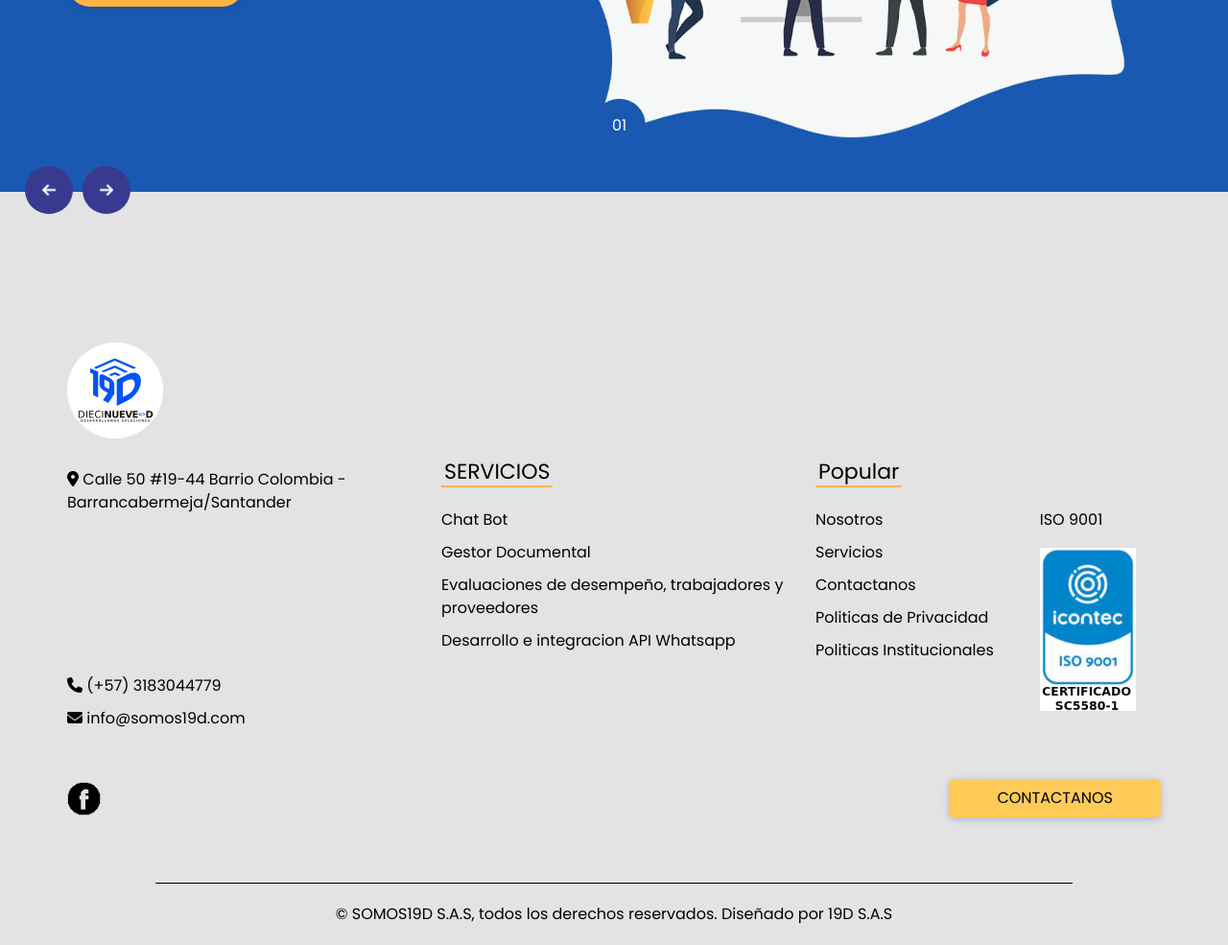
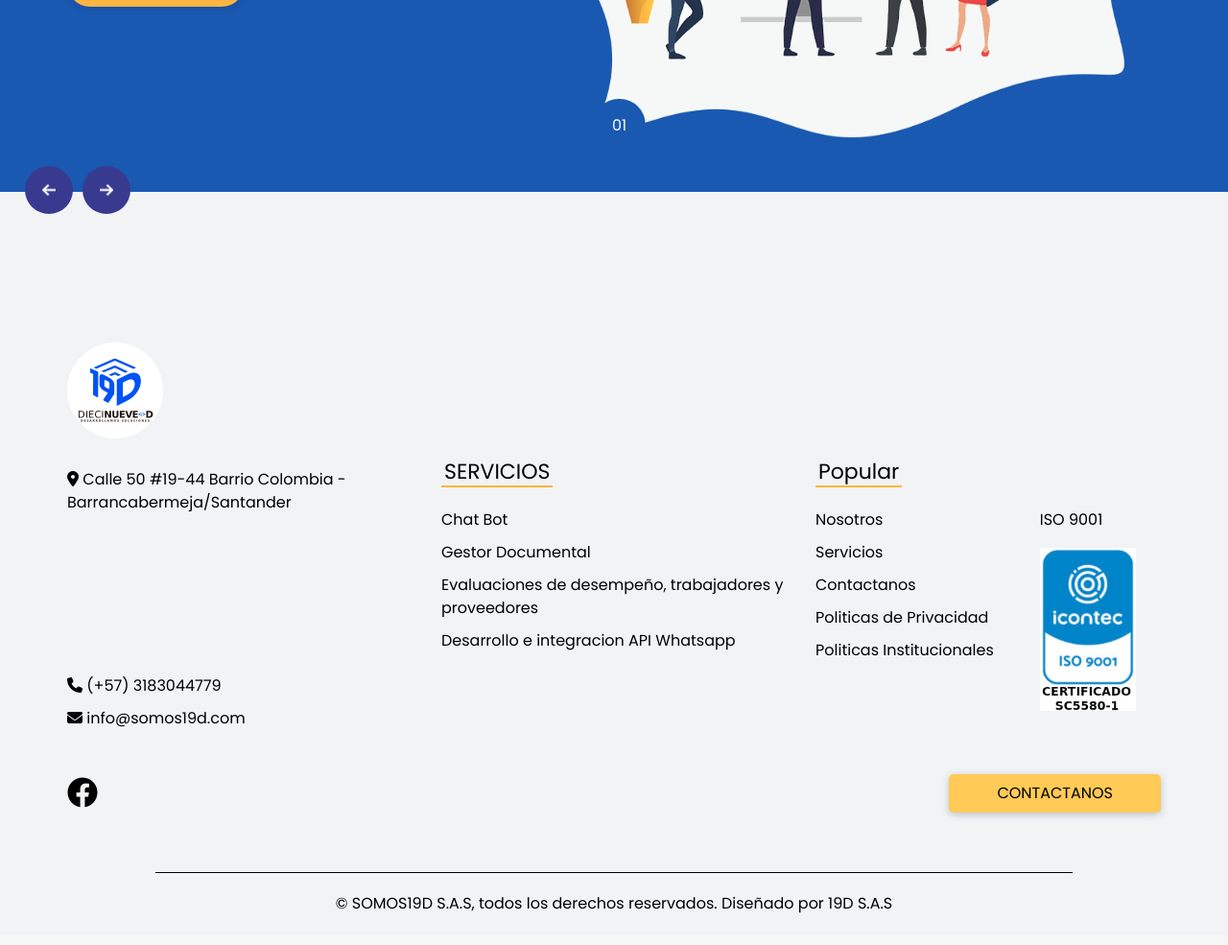
Before and after one commit to HakaiNoKami97/19D, a PHP site: page / in a window 1280 px wide. Shown: the part 552-1537 px from the top of the page at 96% size. After the commit the page ends 1504 px from the top, so only its background shows below. Run offline with PHP 8.4, Linux system fonts and the light colour scheme; a map, chart or similar area stays blank; some libraries are stand-ins or nearby versions; grey boxes are pictures that could not be loaded.

Commit message:
Color del fondo de footer e icono de facebook

```diff
--- a/about.html
+++ b/about.html
@@ -258,7 +258,7 @@
         <div class="d-flex flex-column flex-lg-row justify-content-between align-items-center align-items-lg-baseline">
           <div class="social-box">
             <a href="https://www.facebook.com/profile.php?id=100095567223674" target="_blank">
-              <img src="images/fb.png" alt=""/>
+              <i class="fa-brands fa-facebook fa-2xl" style="color: #000000;"></i>
             </a>
           </div>
             <div class="btn-box">
--- a/contact.html
+++ b/contact.html
@@ -263,7 +263,7 @@
         <div class="d-flex flex-column flex-lg-row justify-content-between align-items-center align-items-lg-baseline">
           <div class="social-box">
             <a href="https://www.facebook.com/profile.php?id=100095567223674" target="_blank">
-              <img src="images/fb.png" alt=""/>
+              <i class="fa-brands fa-facebook fa-2xl" style="color: #000000;"></i>
             </a>
           </div>
             <div class="btn-box">
--- a/css/style.css
+++ b/css/style.css
@@ -618,8 +618,8 @@ a:focus {
 
 /* info section */
 .footer_bg {
-  background: -webkit-gradient(linear, left top, right top, from(#e3e3e3), to(#e3e3e3));
-  background: linear-gradient(to right, #e3e3e3, #e3e3e3);
+  background: -webkit-gradient(linear, left top, right top, from(#f2f3f4), to(#f2f3f4));
+  background: linear-gradient(to right, #f2f3f4, #f2f3f4);
   padding-top: 150px;
   margin-top: 0px;
 }
@@ -684,10 +684,10 @@ a:focus {
   margin: 25px 0;
 }
 
-.info_section .social-box img {
+/*.info_section .social-box img {
   width: 35px;
   margin-right: 5px;
-}
+}*/
 
 .form_container form {
   display: -webkit-box;
--- a/developer.html
+++ b/developer.html
@@ -291,7 +291,7 @@
           <div class="d-flex flex-column flex-lg-row justify-content-between align-items-center align-items-lg-baseline">
             <div class="social-box">
               <a href="https://www.facebook.com/profile.php?id=100095567223674" target="_blank">
-                <img src="images/fb.png" alt=""/>
+                <i class="fa-brands fa-facebook fa-2xl" style="color: #000000;"></i>
               </a>
             </div>
               <div class="btn-box">
--- a/index.html
+++ b/index.html
@@ -369,7 +369,7 @@
         <div class="d-flex flex-column flex-lg-row justify-content-between align-items-center align-items-lg-baseline">
           <div class="social-box">
             <a href="https://www.facebook.com/profile.php?id=100095567223674" target="_blank">
-              <img src="images/fb.png" alt=""/>
+              <i class="fa-brands fa-facebook fa-2xl" style="color: #000000;"></i>
             </a>
           </div>
             <div class="btn-box">
--- a/service.html
+++ b/service.html
@@ -278,7 +278,7 @@
         <div class="d-flex flex-column flex-lg-row justify-content-between align-items-center align-items-lg-baseline">
           <div class="social-box">
             <a href="https://www.facebook.com/profile.php?id=100095567223674" target="_blank">
-              <img src="images/fb.png" alt=""/>
+              <i class="fa-brands fa-facebook fa-2xl" style="color: #000000;"></i>
             </a>
           </div>
             <div class="btn-box">
```
